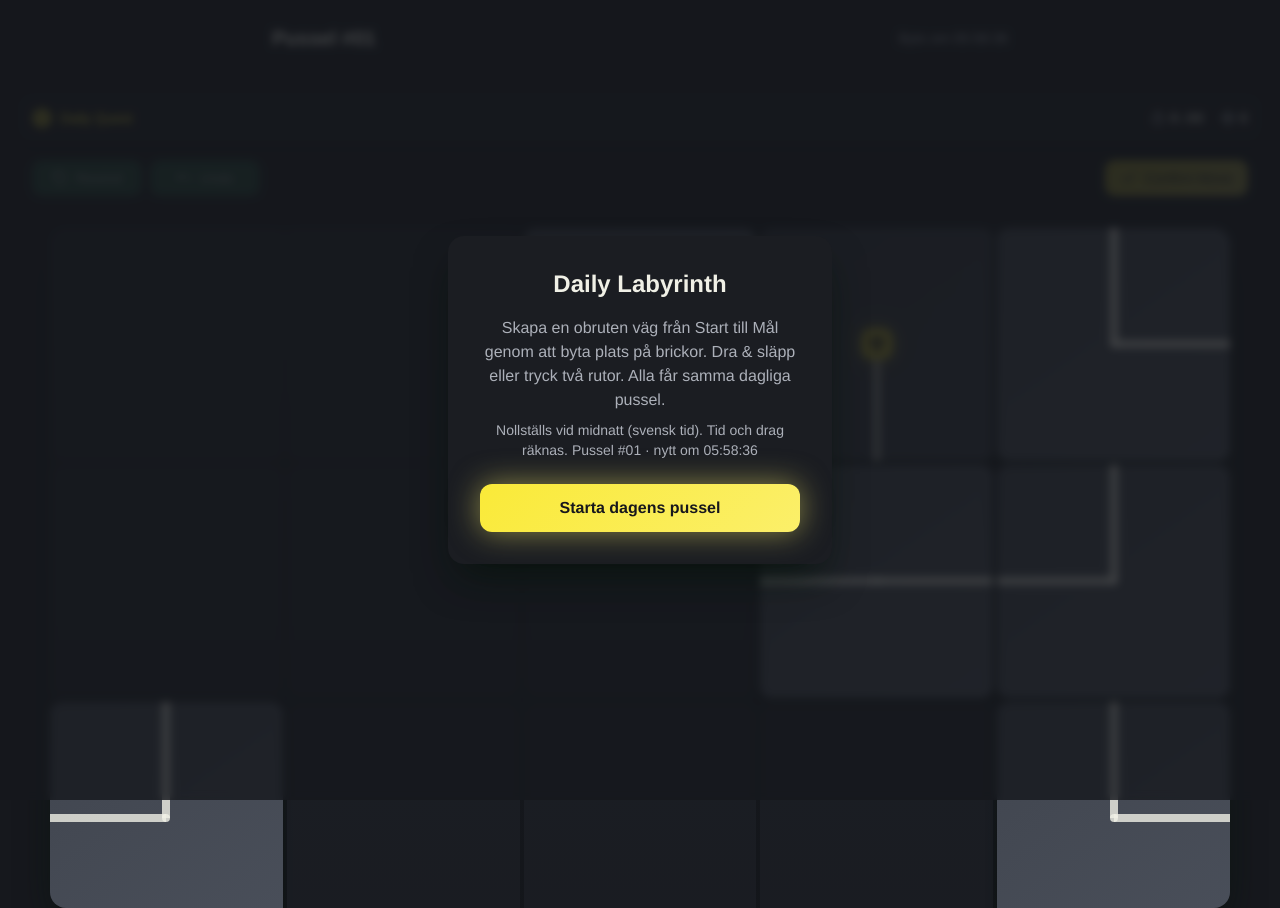
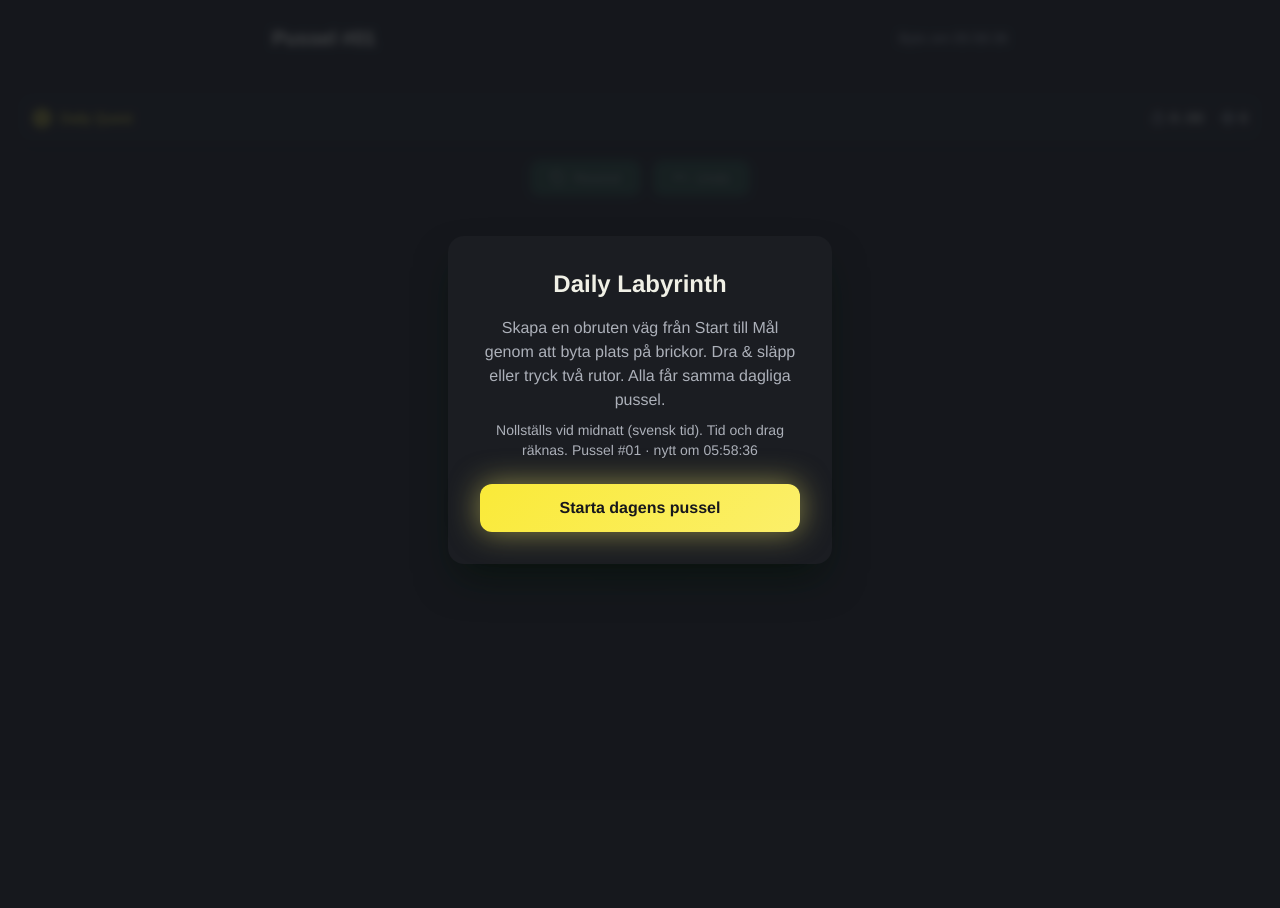
Before and after one commit to patrikahlzen/daily-labyrinth-shift, a React (Vite) app: page / in a window 1280 px wide. After the commit the page ends 800 px from the top, so only its background shows below. Built offline with nearby package versions, Linux system fonts and the light colour scheme.

Commit message:
Refine UI and desktop variant
Refine the game's UI with a focus on a clean, modern aesthetic. Ensure a polished desktop experience. Address issues with button padding, specifically for the "Confirm Move" button, and consider its necessity.

```diff
--- a/src/components/GameBoard.tsx
+++ b/src/components/GameBoard.tsx
@@ -91,10 +91,10 @@ const handleDragEnd = () => {
 };
 
   return (
-<div className="relative px-[50px] overscroll-none select-none">
+<div className="relative px-4 md:px-8 overscroll-none select-none">
       {/* Game Board */}
 <div
-        className="grid gap-1 p-0 pb-[200px] bg-gradient-board rounded-2xl shadow-game w-[calc(100vw-100px)] mx-auto max-h-[85vh] overflow-y-auto touch-pan-y overscroll-contain select-none"
+        className="grid gap-1 p-4 bg-gradient-board rounded-2xl shadow-game w-full max-w-3xl mx-auto max-h-[85vh] overflow-y-auto touch-pan-y overscroll-contain select-none"
         style={{ WebkitOverflowScrolling: 'touch', gridTemplateColumns: `repeat(${board[0]?.length || 0}, minmax(0, 1fr))` }}
       >
         {board.map((row, rowIndex) =>
--- a/src/components/GameHUD.tsx
+++ b/src/components/GameHUD.tsx
@@ -1,5 +1,5 @@
 import React from 'react';
-import { Timer, Move, Target, Undo, Check, RotateCcw } from 'lucide-react';
+import { Timer, Move, Target, Undo, RotateCcw } from 'lucide-react';
 import { Button } from './ui/button';
 
 interface GameHUDProps {
@@ -9,8 +9,6 @@ interface GameHUDProps {
   canRewind: boolean;
   onUndo: () => void;
   onRewind: () => void;
-  onConfirmMove: () => void;
-  hasUnconfirmedMove: boolean;
 }
 
 export const GameHUD: React.FC<GameHUDProps> = ({
@@ -19,9 +17,7 @@ export const GameHUD: React.FC<GameHUDProps> = ({
   canUndo,
   canRewind,
   onUndo,
-  onRewind,
-  onConfirmMove,
-  hasUnconfirmedMove
+  onRewind
 }) => {
   const formatTime = (seconds: number) => {
     const mins = Math.floor(seconds / 60);
@@ -52,14 +48,15 @@ export const GameHUD: React.FC<GameHUDProps> = ({
       </div>
 
       {/* Bottom HUD */}
-      <div className="flex justify-between items-center p-4 mx-4 mb-4">
-        <div className="flex items-center gap-2">
+      <div className="flex justify-center items-center p-4 mx-4 mb-4">
+        <div className="flex items-center gap-3">
           <Button
             variant="secondary"
             size="sm"
             onClick={onRewind}
             disabled={!canRewind}
-            className="flex items-center gap-2 justify-center px-4 min-w-[110px]"
+            className="px-5"
+            aria-label="Spola tillbaka"
           >
             <RotateCcw className="w-4 h-4" />
             Rewind
@@ -70,23 +67,13 @@ export const GameHUD: React.FC<GameHUDProps> = ({
             size="sm"
             onClick={onUndo}
             disabled={!canUndo}
-            className="flex items-center gap-2 justify-center px-4 min-w-[110px]"
+            className="px-5"
+            aria-label="Ångra drag"
           >
             <Undo className="w-4 h-4" />
             Undo
           </Button>
         </div>
-
-        <Button
-          variant="default"
-          size="sm"
-          onClick={onConfirmMove}
-          disabled={!hasUnconfirmedMove}
-          className="flex items-center gap-2 justify-center px-4 min-w-[110px] bg-gradient-primary hover:opacity-90"
-        >
-          <Check className="w-4 h-4" />
-          Confirm Move
-        </Button>
       </div>
     </>
   );
--- a/src/components/ui/button.tsx
+++ b/src/components/ui/button.tsx
@@ -21,7 +21,7 @@ const buttonVariants = cva(
       },
       size: {
         default: "h-10 px-4 py-2",
-        sm: "h-9 rounded-md px-3",
+        sm: "h-9 rounded-md px-4",
         lg: "h-11 rounded-md px-8",
         icon: "h-10 w-10",
       },
--- a/src/pages/Index.tsx
+++ b/src/pages/Index.tsx
@@ -7,7 +7,7 @@ import { useGameLogic } from '../hooks/useGameLogic';
 import { useDailyInfo } from '../hooks/useDaily';
 
 const Index = () => {
-  const { gameState, startGame, pushTile, undoMove, confirmMove, rewindStep, chooseDirection, onTileTap, onSwapTiles } = useGameLogic();
+  const { gameState, startGame, pushTile, undoMove, rewindStep, chooseDirection, onTileTap, onSwapTiles } = useGameLogic();
   const { puzzleNumber, countdown } = useDailyInfo();
   const [showEnd, setShowEnd] = useState(false);
 
@@ -35,8 +35,6 @@ const Index = () => {
         canRewind={gameState.canRewind}
         onUndo={undoMove}
         onRewind={rewindStep}
-        onConfirmMove={confirmMove}
-        hasUnconfirmedMove={Boolean(gameState.pendingSwap)}
       />
 
       {/* Main Game Area */}
```
